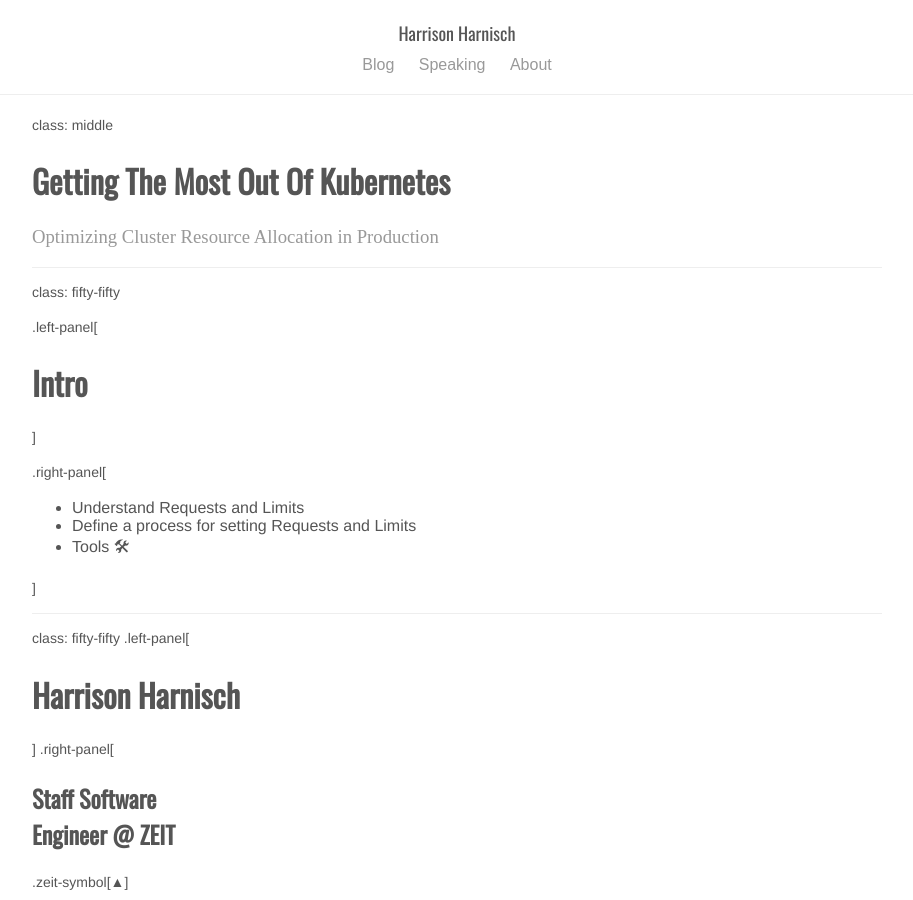
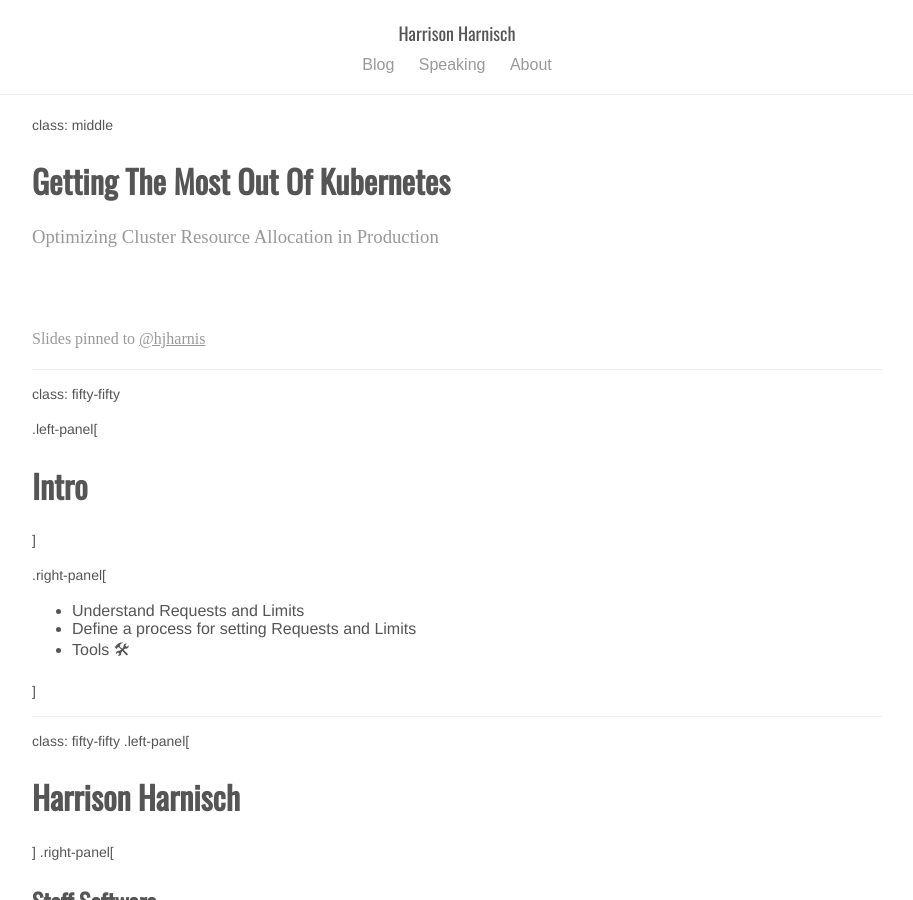
Before and after one commit to hharnisc/hharnisc.github.io, a Jekyll site: the page built from slides/getting-the-most-out-of-kubernetes.md, in a window 1280 px wide and 900 px high. Shown: the whole window, without its empty margins (183-1096 px from the left). Built offline with Jekyll 4.4.1, drawn with Linux system fonts in a browser that asks for light colours; some web fonts are replaced; our own code applies the rules of GitHub Pages for plain Markdown files.

Commit message:
slide updates

```diff
--- a/slides/getting-the-most-out-of-kubernetes.md
+++ b/slides/getting-the-most-out-of-kubernetes.md
@@ -3,7 +3,9 @@
 # Getting The Most Out Of Kubernetes
 
 ### Optimizing Cluster Resource Allocation in Production
-
+<br>
+<br>
+#### Slides pinned to [@hjharnis](https://twitter.com/hjharnis)
 ---
 
 class: fifty-fifty
```
